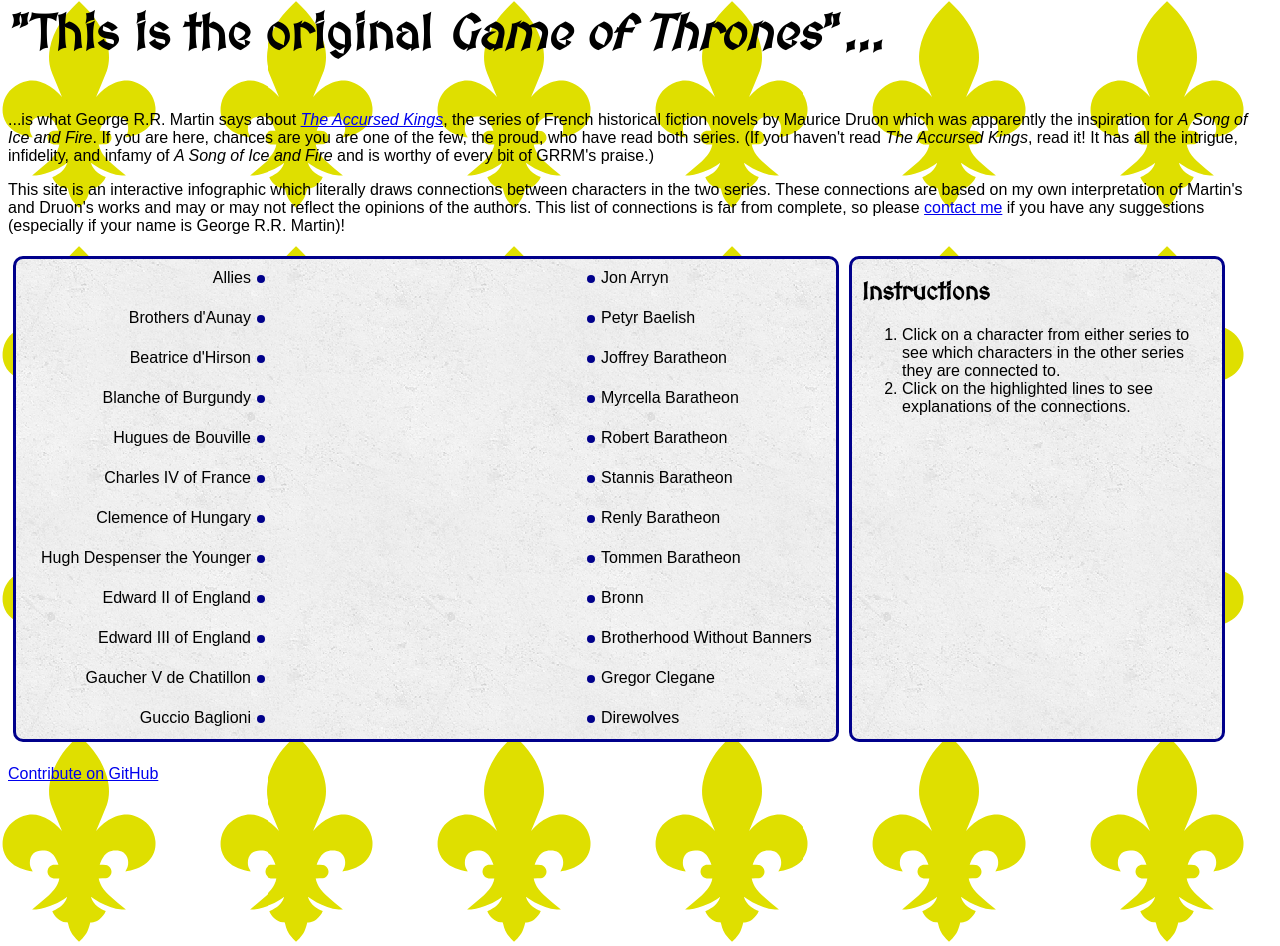
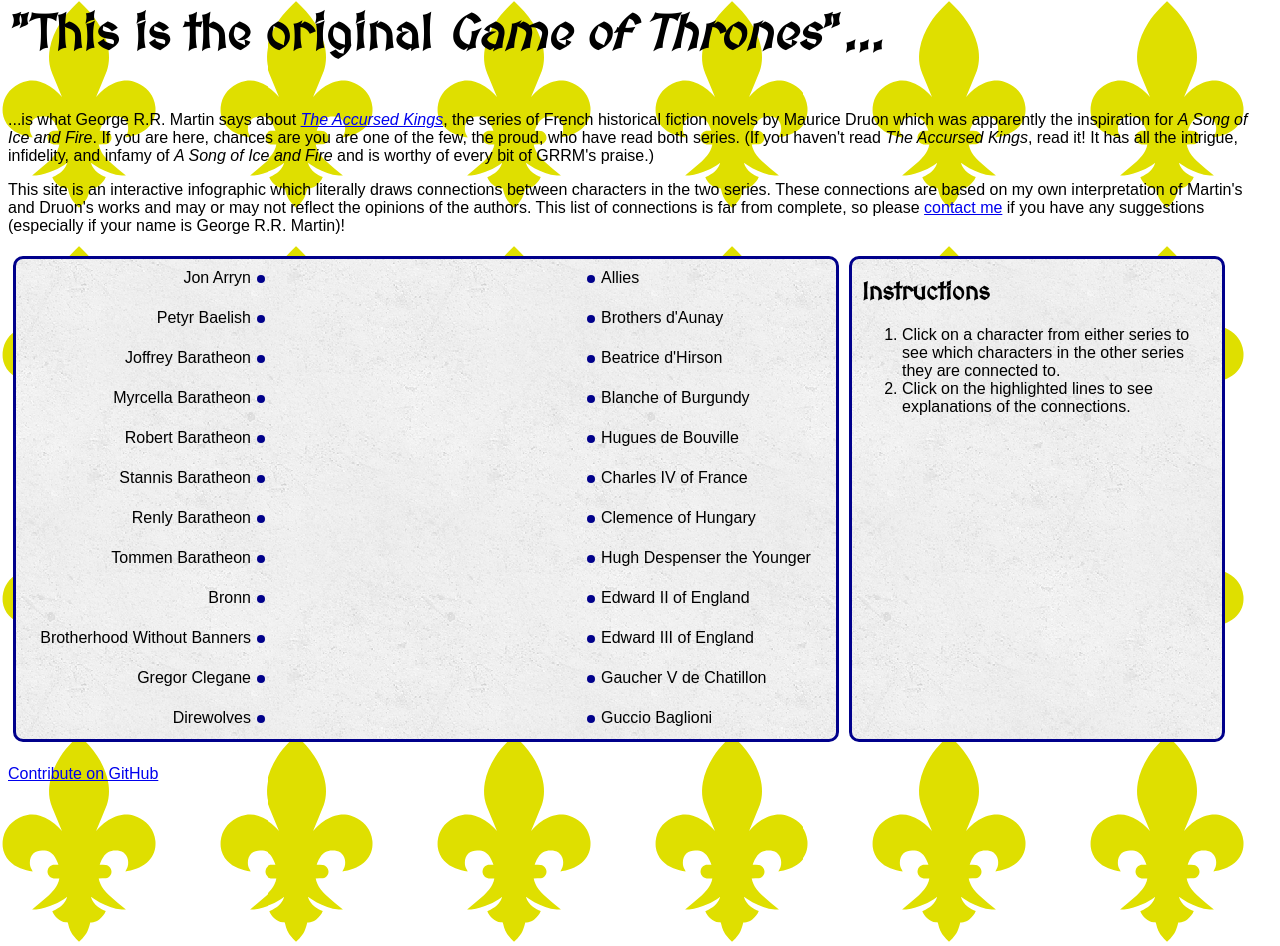
Before and after one commit to smpcole/asoiaf-vs-tac, a PHP site: page / in a window 1280 px wide. Shown: the top 946 px of the page. Run offline with PHP 8.4, Linux system fonts and the light colour scheme; data that the repository does not hold is empty.

Commit message:
Swap sides of TAC and ASOIAF in graphic
TAC is now on the right, ASOIAF on the left

Fixes #23

```diff
--- a/main.js
+++ b/main.js
@@ -28,7 +28,7 @@ function vertexPos(v) {
 		v = canvas.select("#" + v).datum();
 
 	var pos = {
-		x: (v.series == "tac" ? LABEL_WIDTH : WIDTH - LABEL_WIDTH) + VTX_TRANS.x,
+		x: (v.series == "asoiaf" ? LABEL_WIDTH : WIDTH - LABEL_WIDTH) + VTX_TRANS.x,
 		y: v.index * VTX_DIST + VTX_TRANS.y
 	};
 	return pos;
@@ -199,7 +199,7 @@ vertices.append("circle")
 
 vertices.append("text")
 	.text(function(v) {return v.name;})
-	.attr("x", function(v) {return v.series == "tac" ? -LABEL_OFFSET : LABEL_OFFSET;})
+	.attr("x", function(v) {return v.series == "asoiaf" ? -LABEL_OFFSET : LABEL_OFFSET;})
 	.attr("y", 4);
 
 console.log(vertices);
--- a/styles.css
+++ b/styles.css
@@ -72,11 +72,11 @@ h1 {
 }
 
 .vertex.tac text {
-    text-anchor: end;
+    text-anchor: start;
 }
 
 .vertex.asoiaf text {
-    text-anchor: start;
+    text-anchor: end;
 }
 
 .vertex.selected text {
```
